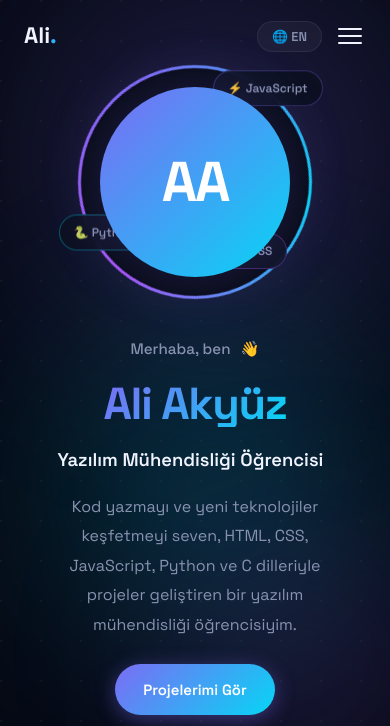
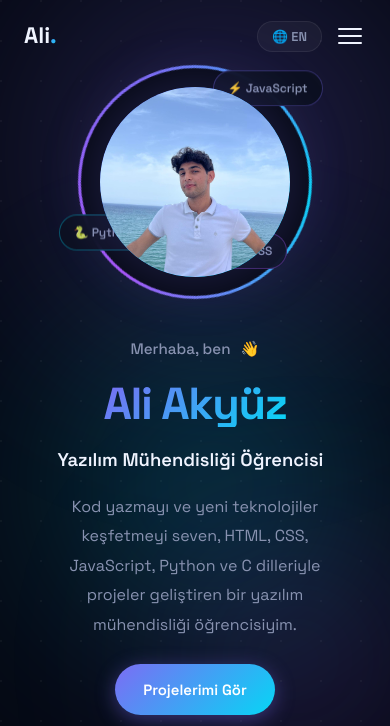
Before and after one commit to ali-akyuz/ali-akyuz.github.io, a plain HTML site: page index.html in a window 390 px wide. Shown: the top 726 px of the page. Drawn offline with Linux system fonts and the light colour scheme; no server answers.

Commit message:
feat: add profile photo and update avatar circle

```diff
--- a/index.html
+++ b/index.html
@@ -97,7 +97,7 @@
       <div class="hero-visual">
         <div class="av-wrap">
           <div class="av-ring"></div>
-          <div class="av-circle">AA</div>
+          <div class="av-circle"><img src="ali.jpg" alt="Ali Akyüz" /></div>
           <div class="ftag a">⚡ JavaScript</div>
           <div class="ftag b">🐍 Python</div>
           <div class="ftag c">🌐 HTML & CSS</div>
--- a/style.css
+++ b/style.css
@@ -127,7 +127,8 @@ h2.stitle span { background: var(--grad); -webkit-background-clip: text; -webkit
 .av-wrap { position:relative; width:300px; height:300px; display:flex; align-items:center; justify-content:center; }
 .av-ring { position:absolute; inset:-7px; border-radius:50%; background:conic-gradient(from 0deg, #7c6cf4, #06d6f5, #a855f7, #7c6cf4); animation:spin 7s linear infinite; }
 .av-ring::before { content:''; position:absolute; inset:3px; background:var(--bg); border-radius:50%; }
-.av-circle { width:264px; height:264px; border-radius:50%; background:var(--grad); display:flex; align-items:center; justify-content:center; font-size:4.5rem; font-weight:700; color:#fff; position:relative; z-index:1; letter-spacing:-.04em; box-shadow:var(--glow); }
+.av-circle { width:264px; height:264px; border-radius:50%; background:var(--grad); display:flex; align-items:center; justify-content:center; position:relative; z-index:1; box-shadow:var(--glow); overflow:hidden; padding:0; }
+.av-circle img { width:100%; height:100%; object-fit:cover; border-radius:50%; display:block; }
 .ftag { position:absolute; background:rgba(12,17,32,.92); border:1px solid var(--border); backdrop-filter:blur(10px); padding:7px 14px; border-radius:var(--rf); font-size:.75rem; font-weight:600; color:var(--t2); white-space:nowrap; animation:float 4.5s ease-in-out infinite; }
 .ftag.a { top:8%; right:-8%; animation-delay:0s; border-color:rgba(124,108,244,.35); }
 .ftag.b { bottom:18%; left:-12%; animation-delay:-2s; border-color:rgba(6,214,245,.35); }
@@ -264,7 +265,7 @@ footer { background:var(--bg2); border-top:1px solid var(--border); padding:36px
   .hero-inner,.about-grid,.contact-grid{grid-template-columns:1fr;}
   .hero-inner{gap:44px;text-align:center;}
   .hero-content{align-items:center;} .hero-greet::before{display:none;}
-  .hero-visual{order:-1;} .av-wrap{width:220px;height:220px;} .av-circle{width:190px;height:190px;font-size:3.5rem;}
+  .hero-visual{order:-1;} .av-wrap{width:220px;height:220px;} .av-circle{width:190px;height:190px;}
   .about-grid{gap:44px;} .contact-grid{gap:40px;}
   .nav-links{display:none;} .burger{display:flex;}
   .proj-hdr{flex-direction:column;align-items:flex-start;}
```
Also changed, not shown: ali.jpg (added).
